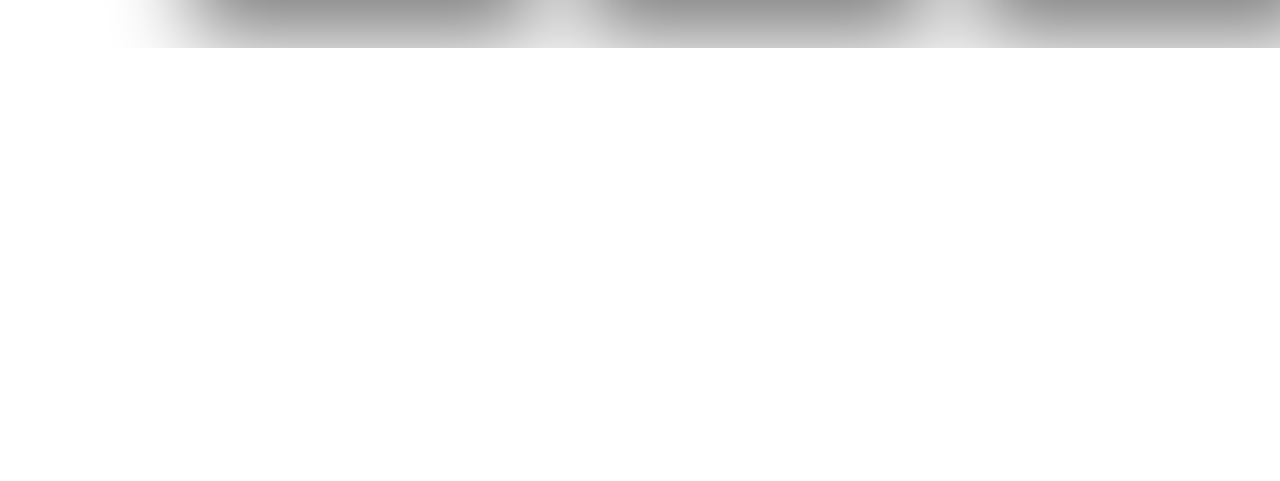
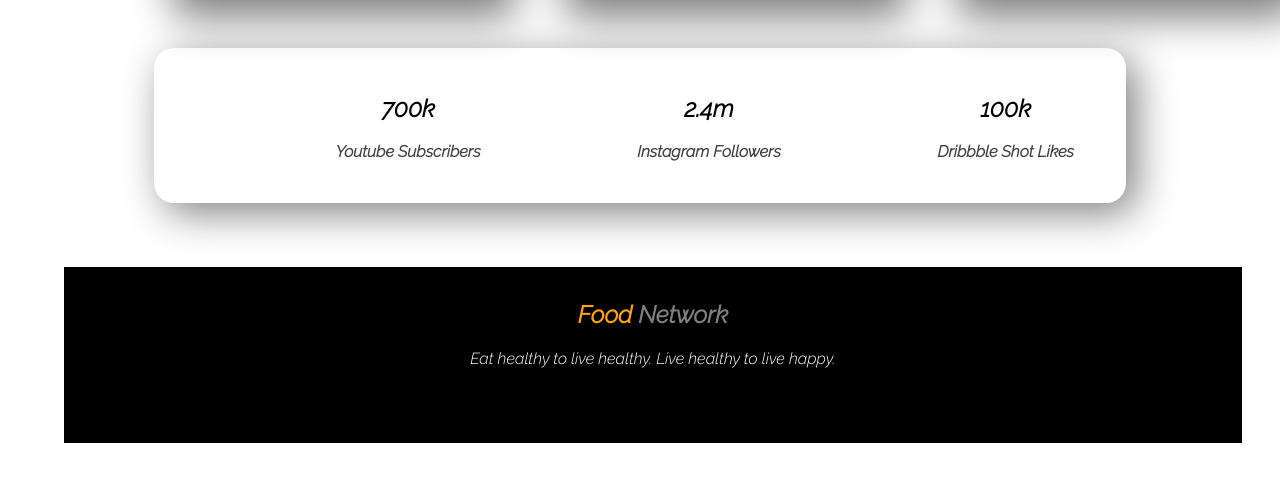
Before and after one commit to abhijeet00ak/Food-network, a plain HTML site: page index.html in a window 1280 px wide. Shown: the part 2257-2738 px from the top of the page. Before the commit the page ends 2305 px from the top, so only its background shows below. Drawn offline with Linux system fonts and the light colour scheme.

Commit message:
fotter updated

```diff
--- a/index.html
+++ b/index.html
@@ -65,5 +65,24 @@
 
         </div>
     </section>
+
+    <section class="social-followers">
+        <div id="viewers">
+            <h2>700k</h2>
+            <p>Youtube Subscribers</p>
+        </div>
+        <div id="viewers">
+            <h2>2.4m</h2>
+            <p>Instagram Followers</p>
+        </div>
+        <div id="viewers">
+            <h2>100k</h2>
+            <p>Dribbble Shot Likes</p>
+        </div>
+    </section>
+    <footer class="footer">
+        <h2> <span class="span-color">Food</span> Network</h2>
+        <p>Eat healthy to live healthy. Live healthy to live happy.</p>
+    </footer>
 </body>
 </html>
--- a/style.css
+++ b/style.css
@@ -34,7 +34,8 @@ p {
     width: 50%;
     padding: 5%
 }
-h2{
+
+h2 {
     font-weight: bold;
 }
 
@@ -46,9 +47,11 @@ h2{
     display: flex;
     margin-bottom: 50px;
 }
-h3{
+
+h3 {
     font-weight: bold;
 }
+
 .middle-barner {
     background-image: url(images/shapes/7.png);
     background-repeat: no-repeat;
@@ -68,24 +71,60 @@ h3{
     padding: 150px 200px;
 
 }
-.foods-item{
+
+.foods-item {
     display: flex;
     margin-left: 10%;
 
 }
-.foods-menu{
+
+.foods-menu {
     width: 300px;
     margin: 2%;
     padding: 2%;
-    box-shadow: 40px 40px 80px grey;
+    box-shadow: 20px 20px 40px grey;
     border-radius: 20px;
     margin-bottom: 50px;
 }
-.foods-menu img{
+
+.foods-menu img {
     width: 300px;
     height: 300px;
     border-radius: 20px;
 }
-.my-recipies{
+
+.my-recipies {
     text-align: center;
 }
+
+.social-followers {
+    display: flex;
+    width: 72%;
+
+    padding: 2%;
+    margin-left: 12%;
+    text-align: center;
+    border-radius: 20px;
+    box-shadow: 10px 10px 40px grey;
+}
+
+#viewers {
+    margin-left: 17%;
+    font-weight: bold;
+
+
+}
+
+.footer {
+    width: 90%;
+    height: 150px;
+    margin: 5%;
+    padding: 1%;
+    text-align: center;
+    color: gray;
+    background-color: black;
+}
+
+.footer p {
+    color: white;
+}
```
